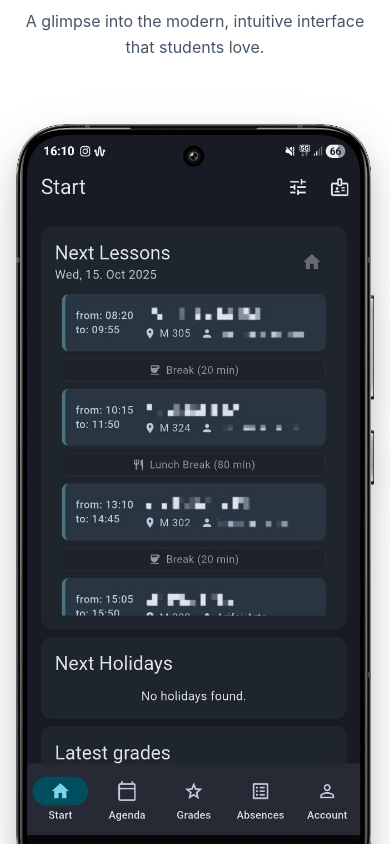
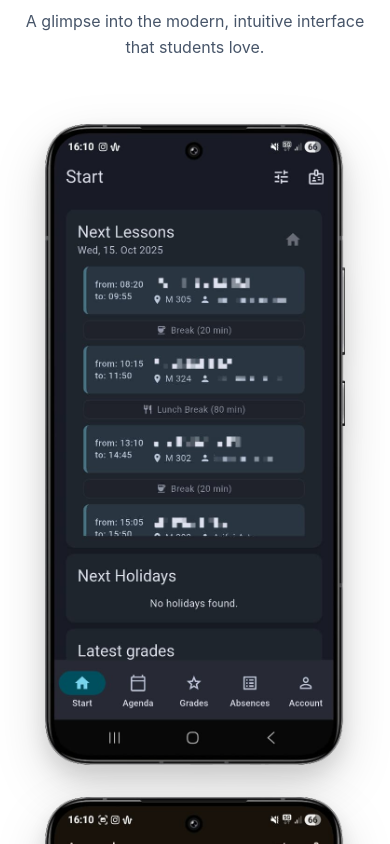
Before and after one commit to schulydev/SchulyWebsite, an Angular app: page / in a window 390 px wide. Shown: the part 3040-3884 px from the top of the page. Built offline with nearby package versions, Linux system fonts and the light colour scheme; no server answers.

Commit message:
fix: ensure screenshots gallery has consistent max-width and margin

```diff
--- a/src/app/components/screenshots/screenshots.scss
+++ b/src/app/components/screenshots/screenshots.scss
@@ -6,6 +6,8 @@
     display: grid;
     grid-template-columns: repeat(5, 1fr);
     gap: 2rem;
+    max-width: 1500px;
+    margin: 0 auto;
   }
 
   .section-header {
@@ -59,4 +61,8 @@
   .screenshots-gallery {
     grid-template-columns: 1fr;
   }
+
+  .screenshot-card img {
+    max-width: 300px;
+  }
 }
```
